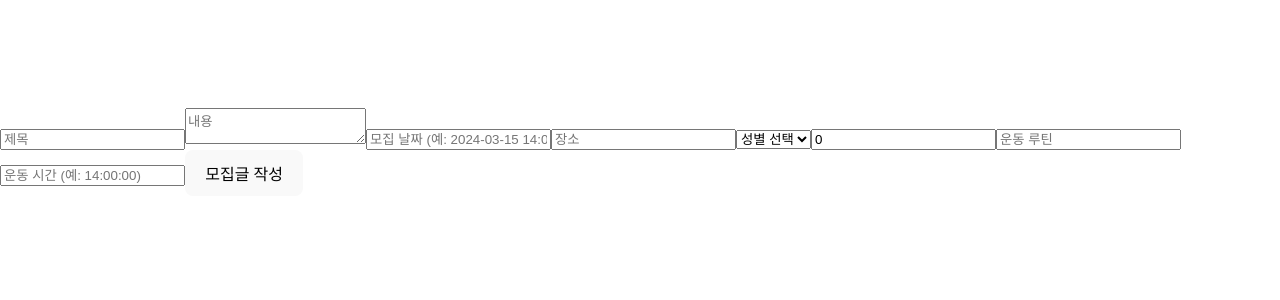
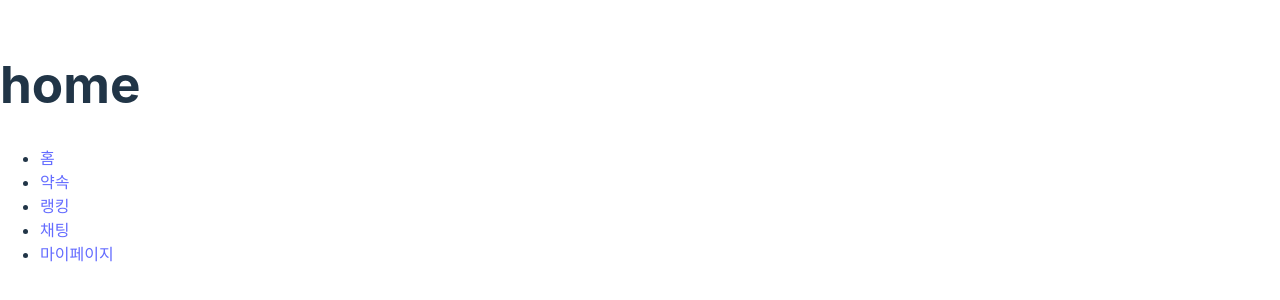
Before and after one commit to PJT-8arm/FrontEnd, a React (Vite) app: page / in a window 1280 px wide. Shown: the part 248-548 px from the top of the page. Built offline with nearby package versions, Linux system fonts and the light colour scheme.

Commit message:
feat : navbar 초안 작성

```diff
--- a/src/App.jsx
+++ b/src/App.jsx
@@ -2,17 +2,24 @@ import React from 'react';
 import { BrowserRouter as Router, Route, Routes } from 'react-router-dom';
 import RecruitmentForm from './RecruitmentForm';
 import RecruitmentDetail from './RecruitmentDetail'; // 임포트한 RecruitmentDetail 컴포넌트
+import Navbar from './Navbar';
+import Home from './pages/Home';
+import Appointment from './pages/Appointment';
+import Ranking from './pages/Ranking';
+import Chat from './pages/Chat';
+import Mypage from './pages/Mypage';
 
 function App() {
     return (
         <Router>
             <Routes>
-                {/* 메인 페이지로 접근했을 때 보여줄 컴포넌트 */}
-                <Route path="/" element={<RecruitmentForm />} />
-                {/* 상세 페이지의 경로와 매칭될 컴포넌트 */}
-                <Route path="/recruitments/detail/:id" element={<RecruitmentDetail />} />
-                {/* 다른 모든 경로에 대한 처리. 404 페이지나 메인 페이지 리다이렉트 등의 로직을 추가할 수 있습니다. */}
+                <Route path='/' element={<Home/>}></Route>
+                <Route path='/appointment' element={<Appointment/>}></Route>
+                <Route path='/ranking' element={<Ranking/>}></Route>
+                <Route path='/chat' element={<Chat/>}></Route>
+                <Route path='/mypage' element={<Mypage/>}></Route>
             </Routes>
+            <Navbar />
         </Router>
     );
 }
--- /dev/null
+++ b/src/Navbar.jsx
@@ -0,0 +1,27 @@
+import React from 'react';
+import {Link} from 'react-router-dom'
+
+function navbar(props) {
+    return (
+        <div>
+            <ul>
+                <li>
+                    <Link to="/">홈</Link>
+                </li>
+                <li>
+                    <Link to="/appointment">약속</Link>
+                </li>
+                <li>
+                    <Link to="/ranking">랭킹</Link>
+                </li>
+                <li>
+                    <Link to="/chat">채팅</Link>
+                </li>
+                <li>
+                    <Link to="/mypage">마이페이지</Link>
+                </li>
+            </ul>
+        </div>
+    );
+}
+export default navbar;
--- /dev/null
+++ b/src/pages/Appointment.jsx
@@ -0,0 +1,11 @@
+import React from 'react';
+
+function Appointment(props) {
+    return (
+        <h1>
+            약속
+        </h1>
+    );
+}
+
+export default Appointment;
--- /dev/null
+++ b/src/pages/Chat.jsx
@@ -0,0 +1,11 @@
+import React from 'react';
+
+function Chat(props) {
+    return (
+        <h1>
+            chatting
+        </h1>
+    );
+}
+
+export default Chat;
--- /dev/null
+++ b/src/pages/Home.jsx
@@ -0,0 +1,11 @@
+import React from 'react';
+
+function Home(props) {
+    return (
+        <h1>
+            home
+        </h1>
+    );
+}
+
+export default Home;
--- /dev/null
+++ b/src/pages/Mypage.jsx
@@ -0,0 +1,11 @@
+import React from 'react';
+
+function Mypage(props) {
+    return (
+        <h1>
+            mypage
+        </h1>
+    );
+}
+
+export default Mypage;
--- /dev/null
+++ b/src/pages/Ranking.jsx
@@ -0,0 +1,11 @@
+import React from 'react';
+
+function Ranking(props) {
+    return (
+        <h1>
+            ranking
+        </h1>
+    );
+}
+
+export default Ranking;
```
